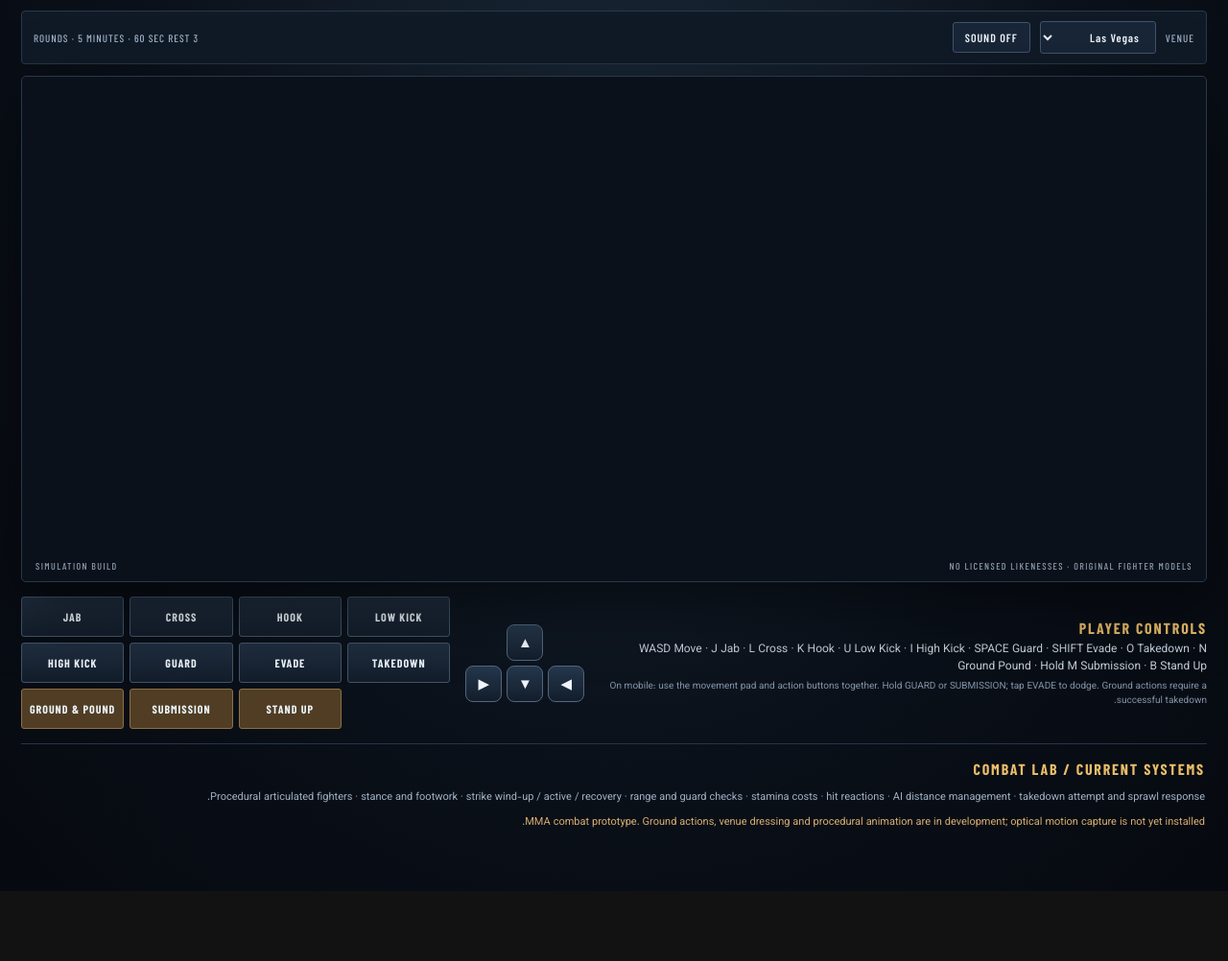
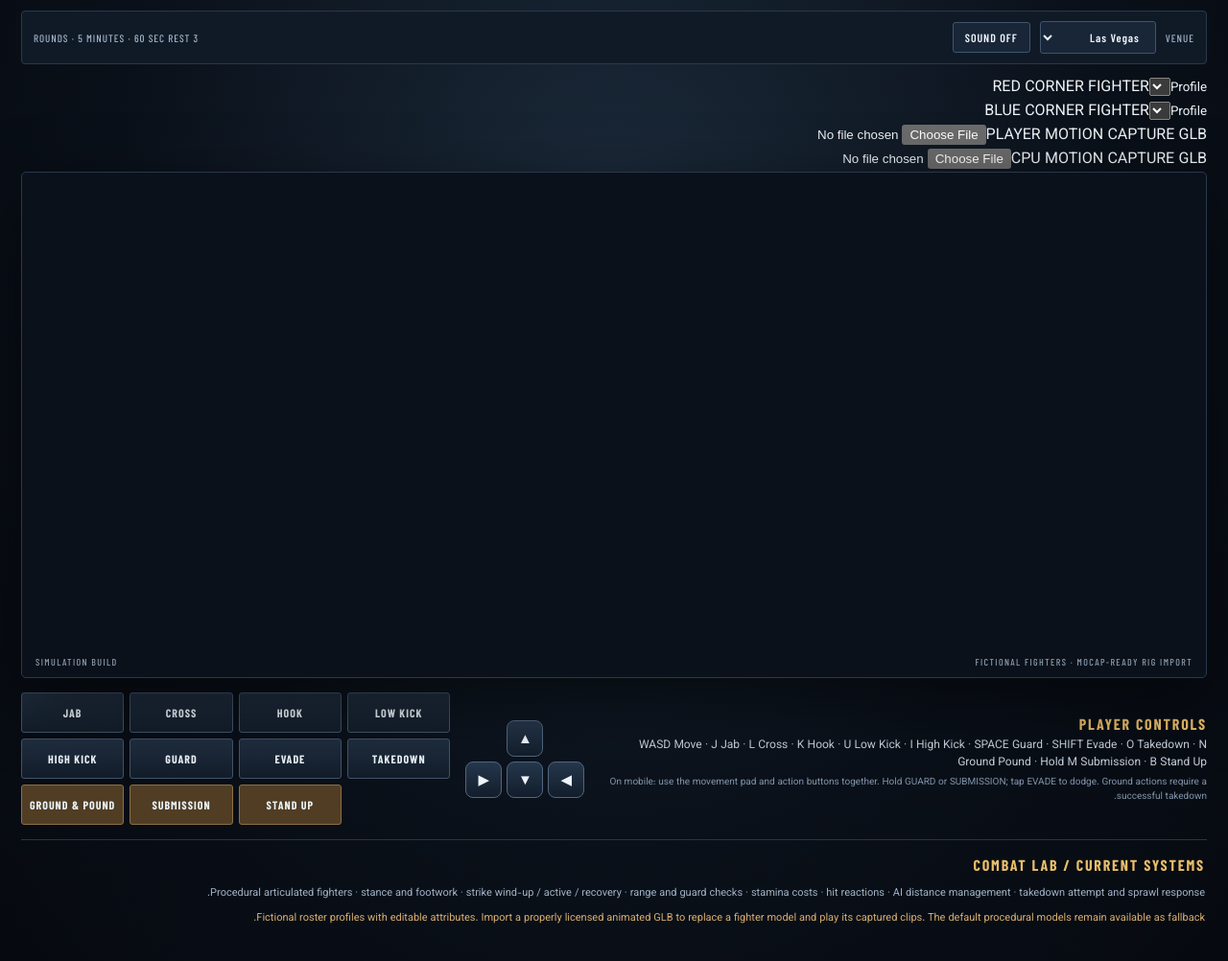
Before and after one commit to amirhshashemi-bit/FIGHTROOM, a website: page arena/index.html in a window 1280 px wide. Shown: the part 190-1192 px from the top of the page at 96% size. Before the commit the page ends 1119 px from the top, so only its background shows below. Drawn offline with nearby package versions, Linux system fonts and the light colour scheme; a web font is replaced by a local one.

Commit message:
Add selectable fictional fighter roster and GLB motion capture import controls

```diff
--- a/arena/index.html
+++ b/arena/index.html
@@ -10,7 +10,7 @@
 <body>
 <header class="top"><a href="../index.html">← FIGHTROOM</a><div><b>FIGHTROOM</b><span>ARENA / COMBAT LAB</span></div><span class="build">PRE-ALPHA 0.1</span></header>
 <main>
-<section class="hud"><div class="fighter"><label>RED CORNER <b id="p-name">PLAYER</b></label><div class="bar"><i id="p-health"></i></div><small>HP <span id="p-hp">100</span> · STAMINA <span id="p-st">100</span></small><div class="bar stamina"><i id="p-stamina"></i></div></div><div class="round"><b id="round">ROUND 1</b><strong id="clock">05:00</strong><small id="status">FIGHT READY</small></div><div class="fighter blue"><label>BLUE CORNER <b>CPU OPPONENT</b></label><div class="bar"><i id="e-health"></i></div><small>HP <span id="e-hp">100</span> · STAMINA <span id="e-st">100</span></small><div class="bar stamina"><i id="e-stamina"></i></div></div></section>
+<section class="hud"><div class="fighter"><label>RED CORNER <b id="p-name">PLAYER</b></label><div class="bar"><i id="p-health"></i></div><small>HP <span id="p-hp">100</span> · STAMINA <span id="p-st">100</span></small><div class="bar stamina"><i id="p-stamina"></i></div></div><div class="round"><b id="round">ROUND 1</b><strong id="clock">05:00</strong><small id="status">FIGHT READY</small></div><div class="fighter blue"><label>BLUE CORNER <b id="e-name">CPU OPPONENT</b></label><div class="bar"><i id="e-health"></i></div><small>HP <span id="e-hp">100</span> · STAMINA <span id="e-st">100</span></small><div class="bar stamina"><i id="e-stamina"></i></div></div></section>
 <section class="arena-toolbar" aria-label="Arena settings">
 <label for="venue-select">VENUE</label>
 <select id="venue-select">
@@ -19,9 +19,15 @@
 <button id="sound-toggle" type="button">SOUND OFF</button>
 <span>3 ROUNDS · 5 MINUTES · 60 SEC REST</span>
 </section>
-<section class="stage"><div id="view"></div><div class="stage-label"><span>NO LICENSED LIKENESSES · ORIGINAL FIGHTER MODELS</span><span>SIMULATION BUILD</span></div><div id="result" class="result hidden"></div></section>
+<section class="roster-toolbar" aria-label="Fighter selection">
+<div><label for="player-roster">RED CORNER FIGHTER</label><select id="player-roster"></select><small id="p-profile">Profile</small></div>
+<div><label for="enemy-roster">BLUE CORNER FIGHTER</label><select id="enemy-roster"></select><small id="e-profile">Profile</small></div>
+<div><label for="p-mocap-file">PLAYER MOTION CAPTURE GLB</label><input id="p-mocap-file" type="file" accept=".glb,.gltf,model/gltf-binary,model/gltf+json"></div>
+<div><label for="e-mocap-file">CPU MOTION CAPTURE GLB</label><input id="e-mocap-file" type="file" accept=".glb,.gltf,model/gltf-binary,model/gltf+json"></div>
+</section>
+<section class="stage"><div id="view"></div><div class="stage-label"><span>FICTIONAL FIGHTERS · MOCAP-READY RIG IMPORT</span><span>SIMULATION BUILD</span></div><div id="result" class="result hidden"></div></section>
 <section class="controls"><div class="control-copy"><b>PLAYER CONTROLS</b><span>WASD Move · J Jab · L Cross · K Hook · U Low Kick · I High Kick · SPACE Guard · SHIFT Evade · O Takedown · N Ground Pound · Hold M Submission · B Stand Up</span><small>On mobile: use the movement pad and action buttons together. Hold GUARD or SUBMISSION; tap EVADE to dodge. Ground actions require a successful takedown.</small></div><div class="mobile-controls"><div class="move-pad" aria-label="Movement controls"><button data-move="up" aria-label="Move forward">▲</button><div><button data-move="left" aria-label="Move left">◀</button><button data-move="down" aria-label="Move back">▼</button><button data-move="right" aria-label="Move right">▶</button></div></div><div class="pad"><button data-action="jab">JAB</button><button data-action="cross">CROSS</button><button data-action="hook">HOOK</button><button data-action="low">LOW KICK</button><button data-action="high">HIGH KICK</button><button data-action="guard">GUARD</button><button data-action="dodge">EVADE</button><button data-action="takedown">TAKEDOWN</button><button data-action="ground-pound">GROUND &amp; POUND</button><button data-action="submission">SUBMISSION</button><button data-action="stand-up">STAND UP</button></div></div></section>
-<section class="notes"><b>COMBAT LAB / CURRENT SYSTEMS</b><p>Procedural articulated fighters · stance and footwork · strike wind-up / active / recovery · range and guard checks · stamina costs · hit reactions · AI distance management · takedown attempt and sprawl response.</p><p class="warning">MMA combat prototype. Ground actions, venue dressing and procedural animation are in development; optical motion capture is not yet installed.</p></section>
+<section class="notes"><b>COMBAT LAB / CURRENT SYSTEMS</b><p>Procedural articulated fighters · stance and footwork · strike wind-up / active / recovery · range and guard checks · stamina costs · hit reactions · AI distance management · takedown attempt and sprawl response.</p><p class="warning">Fictional roster profiles with editable attributes. Import a properly licensed animated GLB to replace a fighter model and play its captured clips. The default procedural models remain available as fallback.</p></section>
 </main>
 <script type="module" src="fight.js"></script>
 </body></html>
```
